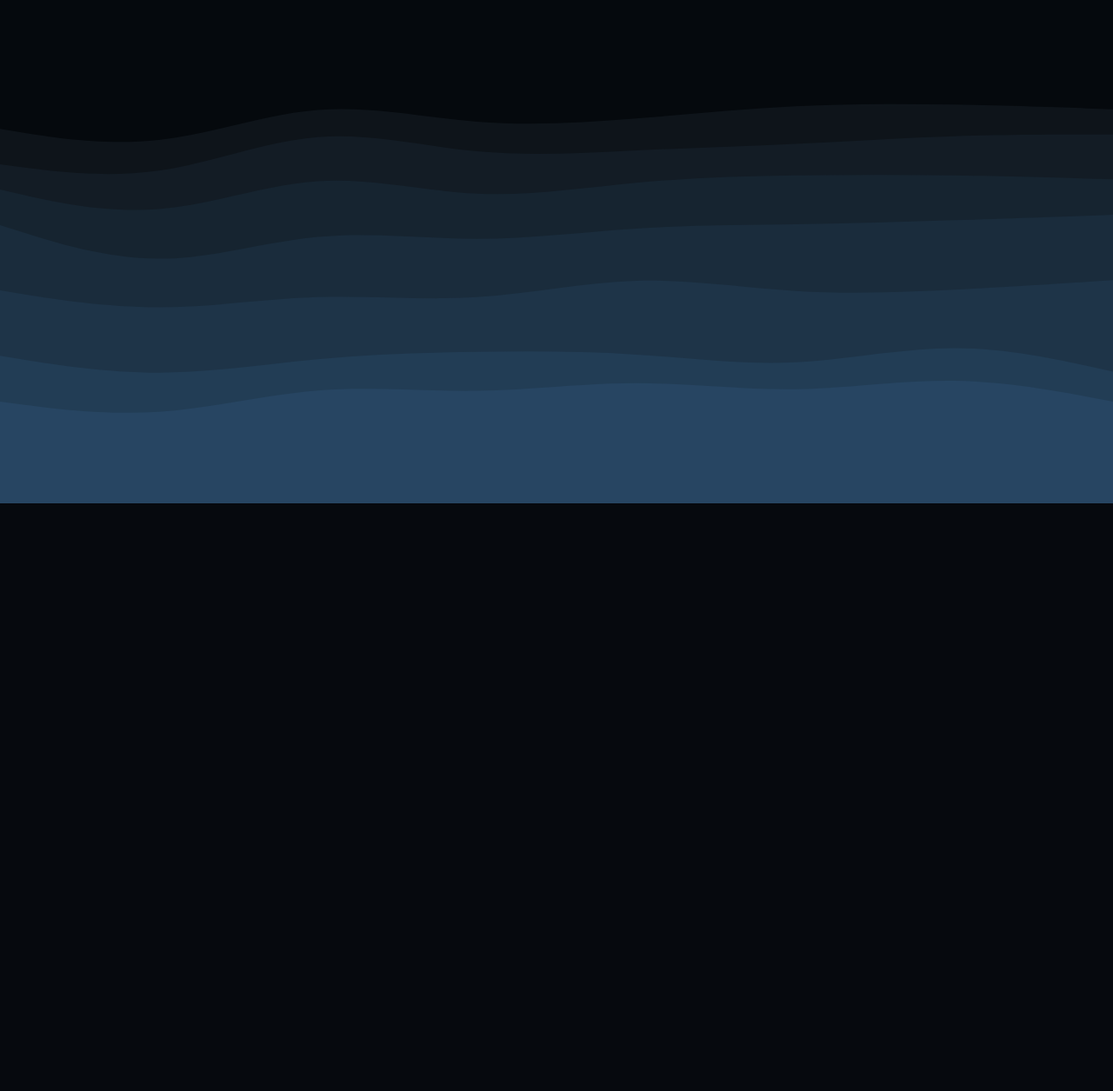
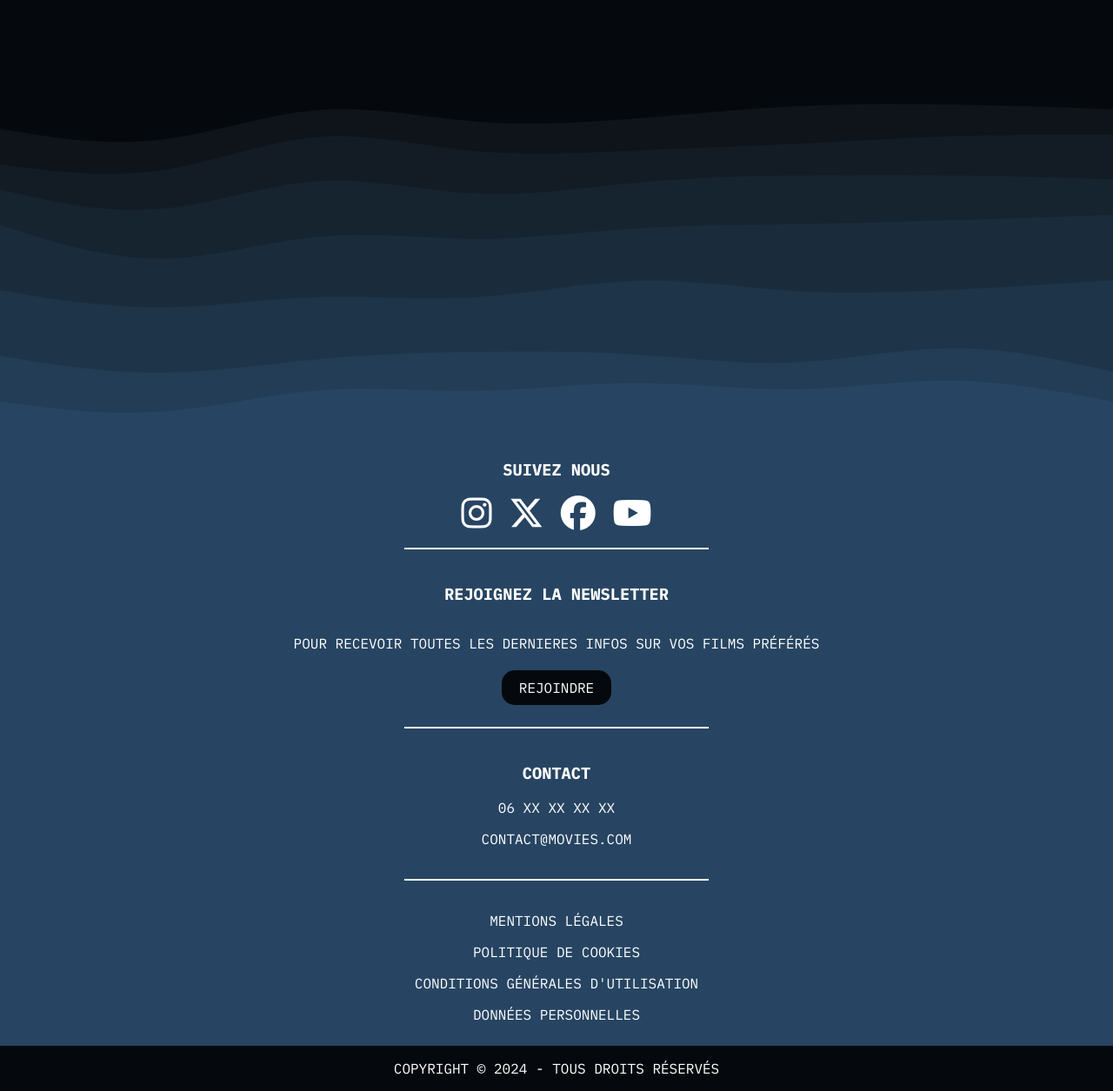
Before and after one commit to FutRR/cinemaSQL, a PHP site: page / in a window 1280 px wide. Shown: the part 2603-3858 px from the top of the page at 87% size. Before the commit the page ends 3182 px from the top, so only its background shows below. Run offline with PHP 8.4, Linux system fonts and the light colour scheme; data comes from the database, SQL or seed files in the repository; some libraries are stand-ins or nearby versions.

Commit message:
added footer and tweaked css

```diff
--- a/controller/CinemaController.php
+++ b/controller/CinemaController.php
@@ -3,6 +3,9 @@
 namespace Controller;
 
 use Model\Connect;
+
+
+session_start();
 
 class CinemaController
 {
@@ -177,6 +180,10 @@
             $addGenre->bindValue(":nomGenre", $nomGenre);
             $addGenre->execute();
             header("Location:index.php?action=listGenres");
+
+            $_SESSION['success_message'] = "<p class='success_msg'>Genre ajouté</p>";
+        } elseif (!isset ($_POST['submit'])) {
+            $_SESSION['error_message'] = "<p class='error_msg'>Erreur</p>";
         }
         require "view/genres/addGenre.php";
     }
@@ -232,6 +239,10 @@
                 echo "Erreur lors du téléchargement du fichier. Assurez-vous que le fichier est une image de type JPG, PNG, JPEG ou GIF et ne dépasse pas la taille maximale autorisée.";
             }
             header("Location:index.php?action=listRealisateurs");
+
+            $_SESSION['success_message'] = "<p class='success_msg'>Realisateur ajouté</p>";
+        } elseif (!isset ($_POST['submit'])) {
+            $_SESSION['error_message'] = "<p class='error_msg'>Erreur</p>";
         }
         require "view/realisateurs/addRealisateur.php";
     }
@@ -287,6 +298,9 @@
                 echo "Erreur lors du téléchargement du fichier. Assurez-vous que le fichier est une image de type JPG, PNG, JPEG ou GIF et ne dépasse pas la taille maximale autorisée.";
             }
             header("Location:index.php?action=listActeurs");
+            $_SESSION['success_message'] = "<p class='success_msg'>Acteur ajouté</p>";
+        } elseif (!isset ($_POST['submit'])) {
+            $_SESSION['error_message'] = "<p class='error_msg'>Erreur</p>";
         }
         require "view/acteurs/addActeur.php";
     }
@@ -361,6 +375,9 @@
                 echo "Erreur lors du téléchargement du fichier. Assurez-vous que le fichier est une image de type JPG, PNG, JPEG ou GIF et ne dépasse pas la taille maximale autorisée.";
             }
             header("Location:index.php?action=listFilms");
+            $_SESSION['success_message'] = "<p class='success_msg'>Film ajouté</p>";
+        } elseif (!isset ($_POST['submit'])) {
+            $_SESSION['error_message'] = "<p class='error_msg'>Erreur</p>";
         }
         require "view/films/addFilm.php";
     }
@@ -374,6 +391,9 @@
 
             $addRole = $pdo->prepare("INSERT INTO role (nomRole) VALUES (:nomRole)");
             $addRole->execute(["nomRole" => $nomRole]);
+            $_SESSION['success_message'] = "<p class='success_msg'>Role ajouté</p>";
+        } elseif (!isset ($_POST['submit'])) {
+            $_SESSION['error_message'] = "<p class='error_msg'>Erreur</p>";
         }
         require "view/casting/addRole.php";
     }
@@ -402,8 +422,10 @@
                 ]);
             }
             header("Location:index.php?action=filmDetails&id={$id}");
+            $_SESSION['success_message'] = "<p class='success_msg'>Casting ajouté</p>";
+        } elseif (!isset ($_POST['submit'])) {
+            $_SESSION['error_message'] = "<p class='error_msg'>Erreur</p>";
         }
-
 
         require "view/casting/addCasting.php";
     }
--- a/public/css/style.css
+++ b/public/css/style.css
@@ -103,7 +103,6 @@
 /* Burger Menu */
 
 .menuburger{
-
     cursor: pointer;
     z-index: 99;
     margin: 16px;
@@ -166,8 +165,13 @@
     object-fit: cover;
     border-radius: 15px;
     border: 1px solid #fff;
+    transition: 500ms ease;
+}
 
+.card_wrapper  .card:hover img{
+    background-color: #05090d8e;
 }
+
 
 /* SWIPER */
 
@@ -389,6 +393,75 @@
     z-index: 0;
 }
 
+.success_msg{
+    margin: 5px;
+    padding: 10px 20px;
+    background-color: #169e2d;
+    border-radius: 15px;
+    width: fit-content;
+    z-index: 5;
+}
+
+.error_msg{
+    margin: 5px;
+    padding: 10px 20px;
+    background-color: #9e1f16;
+    border-radius: 15px;
+    width: fit-content;
+    z-index: 5;
+
+}
+
+.bottom_waves{
+    z-index: 1;
+}
+
 footer{
     overflow-x: hidden;
+    display: flex;
+    flex-direction: column;
+    justify-content: center;
+    align-items: center;
+    text-align: center;
+    background-color: #274562;
+    z-index: -5;
+    margin-top: 500px;
 }
+
+footer > div{
+    margin: 10px;
+    z-index: 2;
+}
+
+i{
+    font-size: 40px;
+    margin: 0 5px;
+}
+
+.newsletter{
+    display: flex;
+    flex-direction: column;
+    justify-content: center;
+    align-items: center;
+}
+
+.fake_btn{
+    cursor: pointer;
+    margin: 5px;
+    padding: 10px 20px;
+    background-color: #05090D;
+    border-radius: 15px;
+    width: fit-content;
+}
+
+.copyright{
+    margin: 0;
+    width: 100%;
+    background-color: #05090D;
+}
+
+.bar{
+    border: solid #fff;
+    border-width: 0.01em;
+    width: 350px;
+}
--- a/view/template.php
+++ b/view/template.php
@@ -43,12 +43,52 @@
         <?= $content ?>
     </main>
 
+    <img class="waves bottom_waves" src="public/img/bottomWaves.svg" alt="">
+
     <footer>
-        <img class="waves bottom_waves" src="public/img/bottomWaves.svg" alt="">
+        <div class="follow">
+            <h3>Suivez Nous</h3>
+            <div class="icons">
+                <i class="fa-brands fa-instagram"></i>
+                <i class="fa-brands fa-x-twitter"></i>
+                <i class="fa-brands fa-facebook"></i>
+                <i class="fa-brands fa-youtube"></i>
+            </div>
+        </div>
+
+        <div class="bar"></div>
+
+        <div class="newsletter">
+            <h3>Rejoignez la newsletter</h3>
+            <p>POUR RECEVOIR TOUTES LES DERNIERES INFOS SUR VOS FILMS PRÉFÉRÉS</p>
+            <p class="fake_btn">Rejoindre</p>
+        </div>
+
+        <div class="bar"></div>
+
+        <div class="contact">
+            <h3>Contact</h3>
+            <p>06 XX XX XX XX</p>
+            <p>contact@movies.com</p>
+        </div>
+
+        <div class="bar"></div>
+
+        <div class="legal">
+            <p>Mentions Légales</p>
+            <p>Politique de cookies</p>
+            <p>Conditions générales d'utilisation</p>
+            <p>Données Personnelles</p>
+        </div>
+
+        <div class="copyright">
+            <p>Copyright © 2024 - Tous droits réservés</p>
+        </div>
     </footer>
 
     <script src="https://kit.fontawesome.com/19a031a4c5.js" crossorigin="anonymous"></script>
     <script src="https://cdn.jsdelivr.net/npm/swiper@11/swiper-bundle.min.js"></script>
+    <script src="https://kit.fontawesome.com/19a031a4c5.js" crossorigin="anonymous"></script>
     <script src="./public/js/script.js"></script>
 
 </body>
```
Also changed, not shown: view/genres/listGenres.php (+13 -0 lines), upload/film/affiche/65f85d56ce8283.27918193.jpg (added), upload/personne/65f85d22dedef6.66122119.jpg (added), 8 other files.
